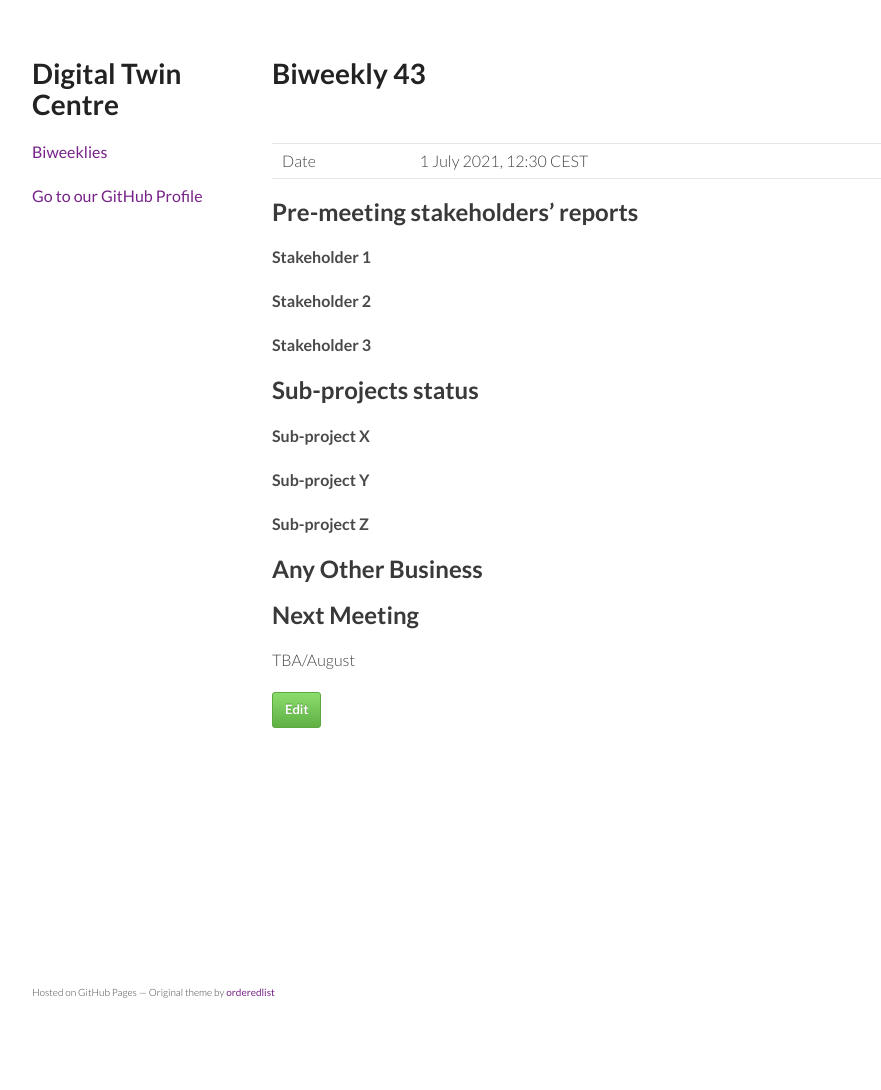
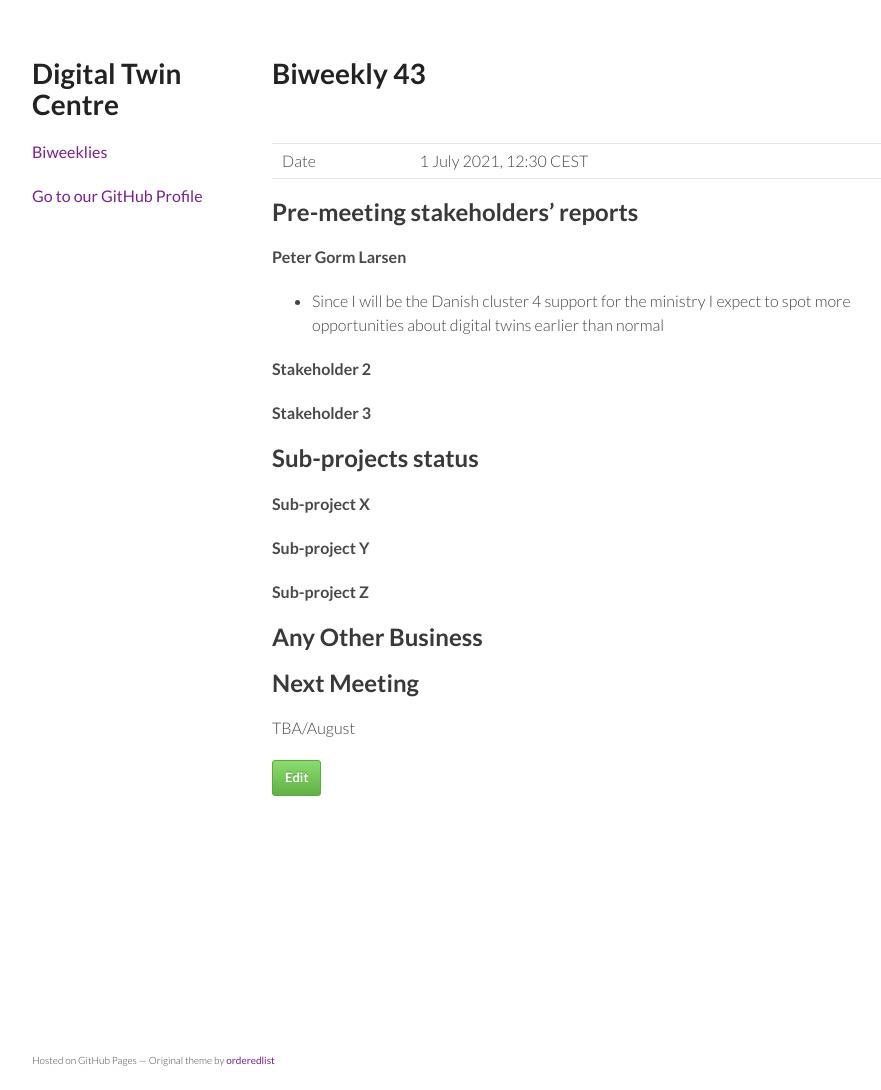
Before and after one commit to digitaltwincentre/digitaltwincentre.github.io, a Jekyll site: the page built from _biweeklies/Biweekly-43.md, in a window 1280 px wide. Shown: the whole page, without its empty margins (178-1059 px from the left). Built offline with Jekyll 4.4.1, drawn with Linux system fonts in a browser that asks for light colours; nearby versions of some CDN libraries; before the commit the page ends 1022 px from its top, so only the background shows below that.

Commit message:
Update Biweekly-43.md

```diff
--- a/_biweeklies/Biweekly-43.md
+++ b/_biweeklies/Biweekly-43.md
@@ -21,7 +21,8 @@ date: 1 July 2021, 1230 CEST
 <!-- Please keep in mind that the minutes are publicly available.-->
 
 
-#### Stakeholder 1
+#### Peter Gorm Larsen
+* Since I will be the Danish cluster 4 support for the ministry I expect to spot more opportunities about digital twins earlier than normal
 
 #### Stakeholder 2
 
```
